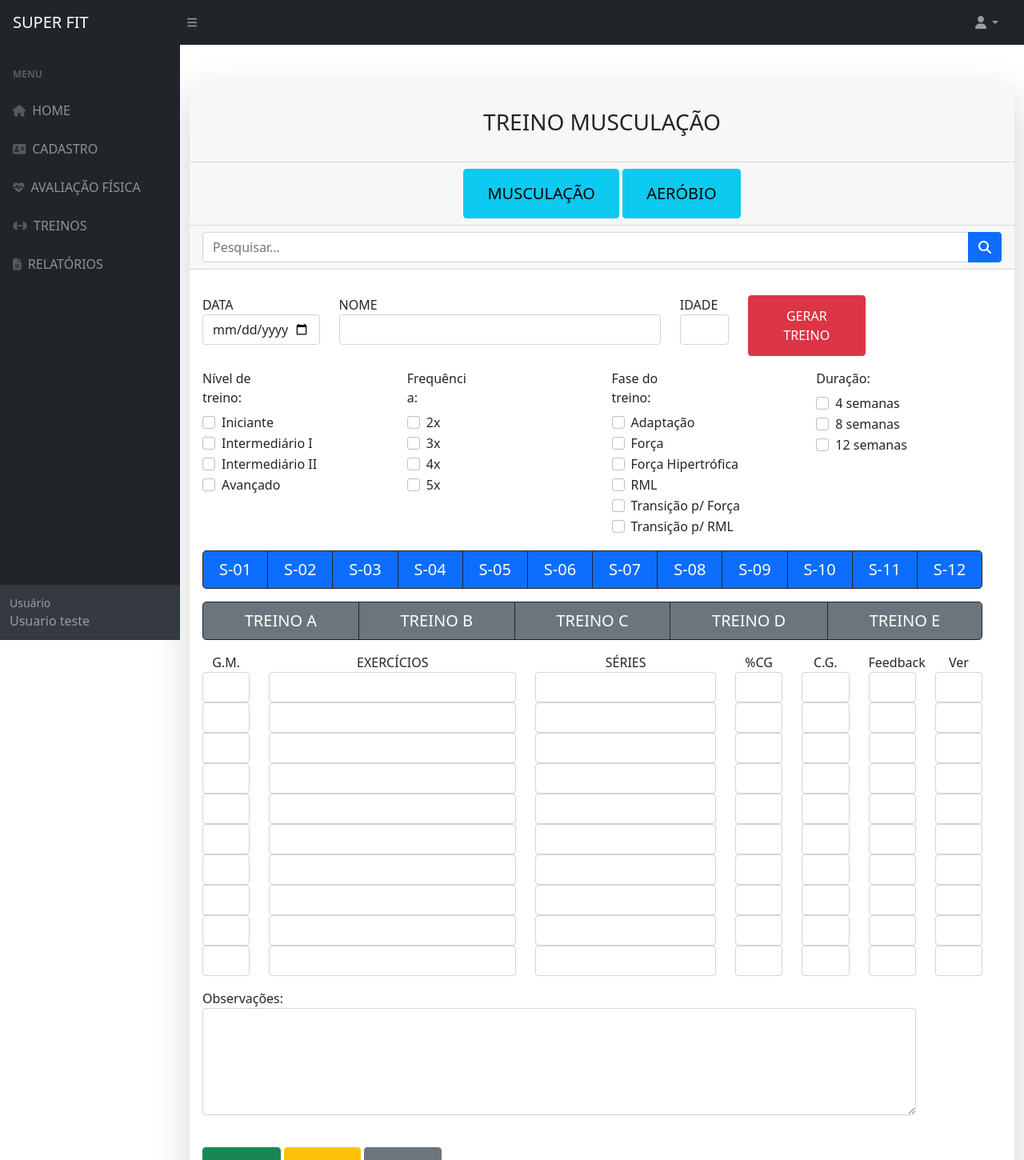
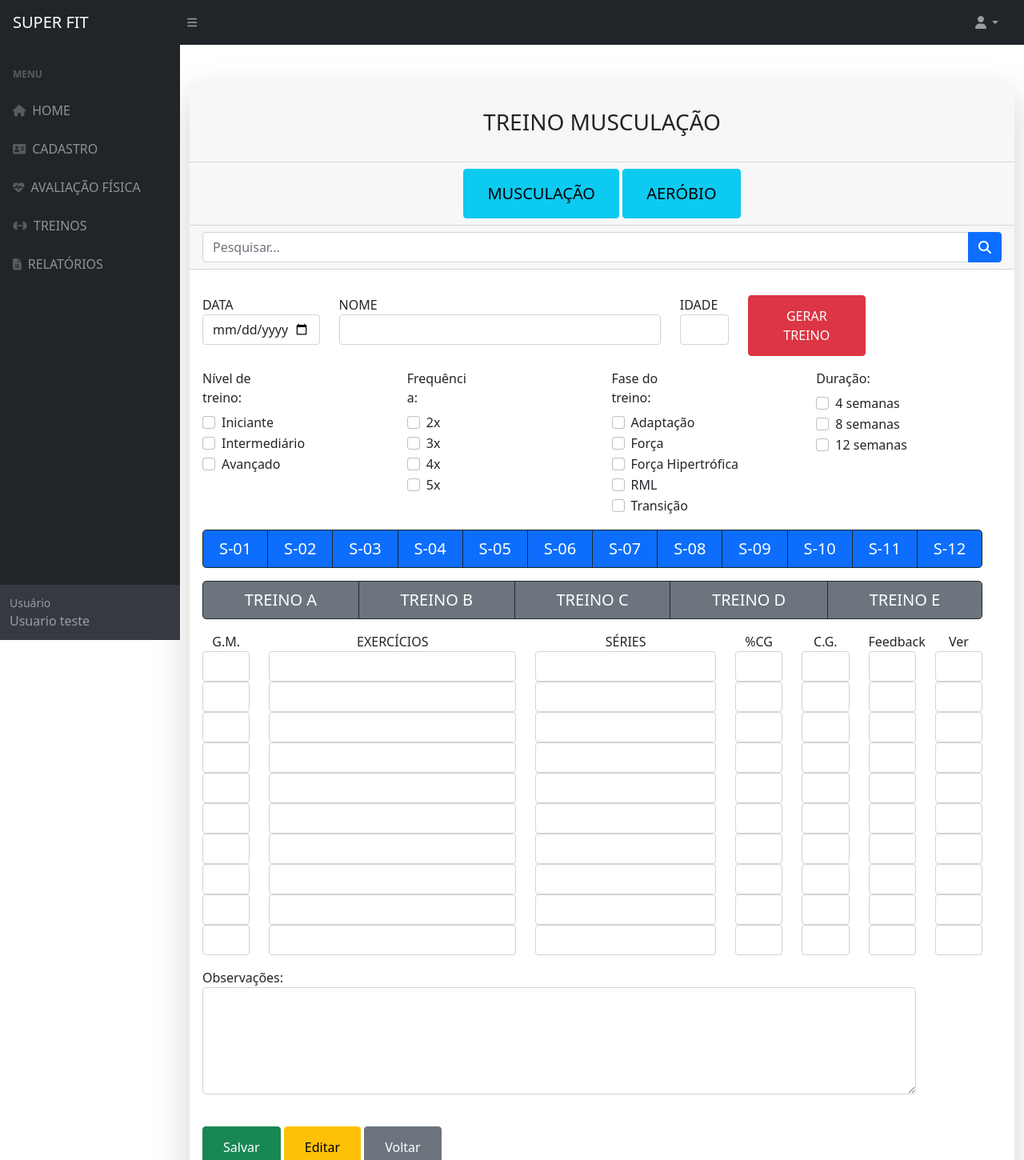
Before and after one commit to mariodemartini/super-fit, a PHP site: page /musculacao.php in a window 1280 px wide. Shown: the top 1450 px of the page at 80% size. Run offline with PHP 8.4, Linux system fonts and the light colour scheme; some libraries are stand-ins or nearby versions.

Commit message:
atualizando parte de teste de força

```diff
--- a/super-fit/musculacao.php
+++ b/super-fit/musculacao.php
@@ -52,16 +52,12 @@ include_once('include/sidebar.html');
                                         <div class="col-sm-10">
                                             <legend class="col-form-label col-sm-5 pt-0">Nível de treino:</legend>
                                             <div class="form-check">
-                                                <input class="form-check-input" type="checkbox" name="experiencia" id="gridRadios" value="iniciante">
+                                                <input class="form-check-input" type="checkbox" name="experiencia" id="gridRadios" value="sedentario">
                                                 <label class="form-check-label" for="gridRadios2">Iniciante</label>
                                             </div>
                                             <div class="form-check">
-                                                <input class="form-check-input" type="checkbox" name="experiencia" id="gridRadios" value="intermediarioI">
-                                                <label class="form-check-label" for="gridRadios2">Intermediário I</label>
-                                            </div>
-                                            <div class="form-check">
-                                                <input class="form-check-input" type="checkbox" name="experiencia" id="gridRadios" value="intermediarioII">
-                                                <label class="form-check-label" for="gridRadios2">Intermediário II</label>
+                                                <input class="form-check-input" type="checkbox" name="experiencia" id="gridRadios" value="moderado">
+                                                <label class="form-check-label" for="gridRadios2">Intermediário</label>
                                             </div>
                                             <div class="form-check">
                                                 <input class="form-check-input" type="checkbox" name="experiencia" id="gridRadios" value="ativo">
@@ -100,28 +96,24 @@ include_once('include/sidebar.html');
                                         <div class="col-sm-10">
                                             <legend class="col-form-label col-sm-5 pt-0">Fase do treino:</legend>
                                             <div class="form-check">
-                                                <input class="form-check-input" type="checkbox" name="fase" id="gridRadios" value="adaptacao">
+                                                <input class="form-check-input" type="checkbox" name="fase" id="gridRadios" value="sedentario">
                                                 <label class="form-check-label" for="gridRadios2">Adaptação</label>
                                             </div>
                                             <div class="form-check">
-                                                <input class="form-check-input" type="checkbox" name="fase" id="gridRadios" value="forca">
+                                                <input class="form-check-input" type="checkbox" name="fase" id="gridRadios" value="moderado">
                                                 <label class="form-check-label" for="gridRadios2">Força</label>
                                             </div>
                                             <div class="form-check">
-                                                <input class="form-check-input" type="checkbox" name="fase" id="gridRadios" value="forcaHipertrofica">
+                                                <input class="form-check-input" type="checkbox" name="fase" id="gridRadios" value="ativo">
                                                 <label class="form-check-label" for="gridRadios2">Força Hipertrófica</label>
                                             </div>
                                             <div class="form-check">
-                                                <input class="form-check-input" type="checkbox" name="fase" id="gridRadios" value="rml">
+                                                <input class="form-check-input" type="checkbox" name="fase" id="gridRadios" value="ativo">
                                                 <label class="form-check-label" for="gridRadios2">RML</label>
                                             </div>
                                             <div class="form-check">
-                                                <input class="form-check-input" type="checkbox" name="fase" id="gridRadios" value="transicaoForca">
-                                                <label class="form-check-label" for="gridRadios2">Transição p/ Força</label>
-                                            </div>
-                                            <div class="form-check">
-                                                <input class="form-check-input" type="checkbox" name="fase" id="gridRadios" value="transicaoRML">
-                                                <label class="form-check-label" for="gridRadios2">Transição p/ RML</label>
+                                                <input class="form-check-input" type="checkbox" name="fase" id="gridRadios" value="ativo">
+                                                <label class="form-check-label" for="gridRadios2">Transição</label>
                                             </div>
                                         </div>
                                     </fieldset>
```
Also changed, not shown: super-fit/aerobio.php (+8 -12 lines), super-fit/forca-rep.php (+57 -1 lines).
